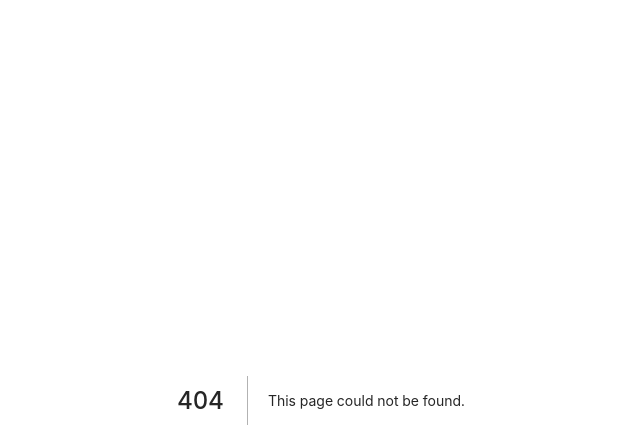
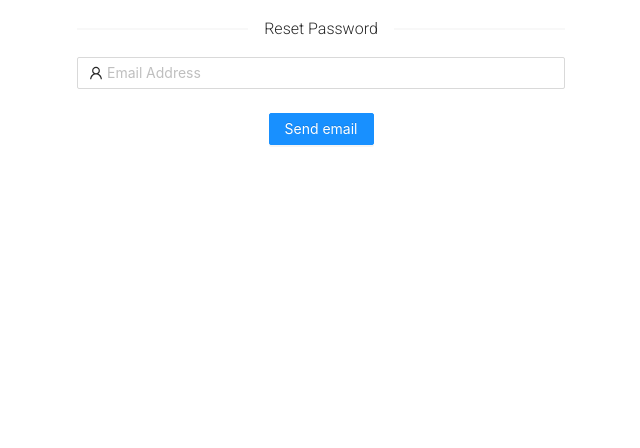
Before and after one commit to SupremeDeity/realm, a Next.js app: page /forgotpassword in a window 1280 px wide. Before the commit this address had no page. Shown: the top 448 px of the page, without its empty margins (319-959 px from the left). Built offline with nearby package versions, Linux system fonts and the light colour scheme; no server answers.

Commit message:
Half done forgot password

```diff
--- /dev/null
+++ b/components/ForgotPasswordComponent.tsx
@@ -0,0 +1,51 @@
+import { UserOutlined } from "@ant-design/icons";
+import { Button, Divider, Form, Input, Typography } from "antd";
+import React from "react";
+import styles from "../styles/ForgotPasswordForm.module.scss";
+
+const { Text } = Typography;
+
+interface IForgotFormProps {
+  submitCallback: any;
+  isSending: boolean;
+  message: string;
+}
+
+const ForgotPasswordComponent = (props: IForgotFormProps) => {
+  return (
+    <div className={"container-sm " + styles.forgotpass_container}>
+      <Divider className={styles.divider}>Reset Password</Divider>
+      <Form name="forgotPassForm" onFinish={props.submitCallback}>
+        <Form.Item
+          name="email"
+          rules={[{ required: true, message: "Please input your email!" }]}
+        >
+          <Input
+            type="email"
+            prefix={<UserOutlined />}
+            placeholder="Email Address"
+          ></Input>
+        </Form.Item>
+        {props.message ? (
+          <Form.Item>
+            <Text type="success">{props.message}</Text>
+          </Form.Item>
+        ) : (
+          <div />
+        )}
+        <Form.Item>
+          <Button
+            type="primary"
+            htmlType="submit"
+            className={styles.form_forgotpass_button}
+            loading={props.isSending}
+          >
+            Send email
+          </Button>
+        </Form.Item>
+      </Form>
+    </div>
+  );
+};
+
+export default ForgotPasswordComponent;
--- a/components/LoginForm.tsx
+++ b/components/LoginForm.tsx
@@ -49,7 +49,7 @@ const LoginForm = (props: ILoginFormProps) => {
             <Checkbox>Remember me</Checkbox>
           </Form.Item>
 
-          <a className={styles.login_form_forgot} href="">
+          <a className={styles.login_form_forgot} href="../forgotpassword">
             Forgot password
           </a>
         </Form.Item>
--- a/package.json
+++ b/package.json
@@ -8,6 +8,7 @@
     "start": "next start"
   },
   "dependencies": {
+    "@ant-design/icons": "^4.6.2",
     "@popperjs/core": "^2.9.1",
     "antd": "^4.15.5",
     "antd-password-input-strength": "^1.1.1",
--- /dev/null
+++ b/pages/forgotpassword.tsx
@@ -0,0 +1,73 @@
+import firebase from "firebase/app";
+import { useRouter } from "next/router";
+import * as React from "react";
+import { useEffect, useState } from "react";
+import ForgotPasswordComponent from "../components/ForgotPasswordComponent";
+import initializeFirebase from "../services/firebase";
+
+const ForgotPassword = (props) => {
+  const [isSending, setIsSending] = useState(false);
+  const [isChecking, setIsChecking] = useState(true);
+  const [message, setMessage] = useState("");
+  const router = useRouter();
+
+  const checkLoginSession = () => {
+    initializeFirebase();
+
+    firebase.auth().onAuthStateChanged((currentUser: firebase.User) => {
+      if (currentUser) {
+        router.push("../");
+      } else {
+        setIsChecking(false);
+      }
+    });
+  };
+
+  // Confirms whether the user is signed in
+  useEffect(() => {
+    console.log(props.params);
+    checkLoginSession();
+  }, []);
+
+  const submitCallback = (event) => {
+    firebase
+      .auth()
+      .fetchSignInMethodsForEmail(event.email)
+      .then((methods) => {
+        if (methods.indexOf("password") != -1) {
+          firebase
+            .auth()
+            .sendPasswordResetEmail(event.email)
+            .then(() => {
+              setMessage(
+                "You should recieve a reset password email if the provided email exists."
+              );
+            })
+            .catch((error) => {
+              console.log(error);
+              setMessage(
+                "You should recieve a reset password email if the provided email exists."
+              );
+            });
+        } else {
+          setMessage(
+            "Password of accounts made with providers cannot be reset!"
+          );
+        }
+      });
+  };
+
+  return !isChecking ? (
+    <div>
+      <ForgotPasswordComponent
+        submitCallback={submitCallback}
+        isSending={isSending}
+        message={message}
+      />
+    </div>
+  ) : (
+    <> </>
+  );
+};
+
+export default ForgotPassword;
--- /dev/null
+++ b/styles/ForgotPasswordForm.module.scss
@@ -0,0 +1,30 @@
+.forgotpass_container {
+    max-width: 40%;
+}
+
+.forgotpass_form_forgot {
+    float: right;
+}
+
+.divider {
+    font-family: 'Roboto', sans-serif;
+    font-weight: lighter !important;
+}
+
+.providerIcon {
+    font-size: 1.5rem;
+    color: var(--bs-light);
+}
+
+.providerBtn {
+    display: block;
+    width: auto;
+    height: auto;
+    margin: auto;
+
+}
+
+.form_forgotpass_button {
+    margin: auto;
+    display: block;
+}
```
Also changed, not shown: pages/acc/[code].tsx (added, +15 -0 lines).
